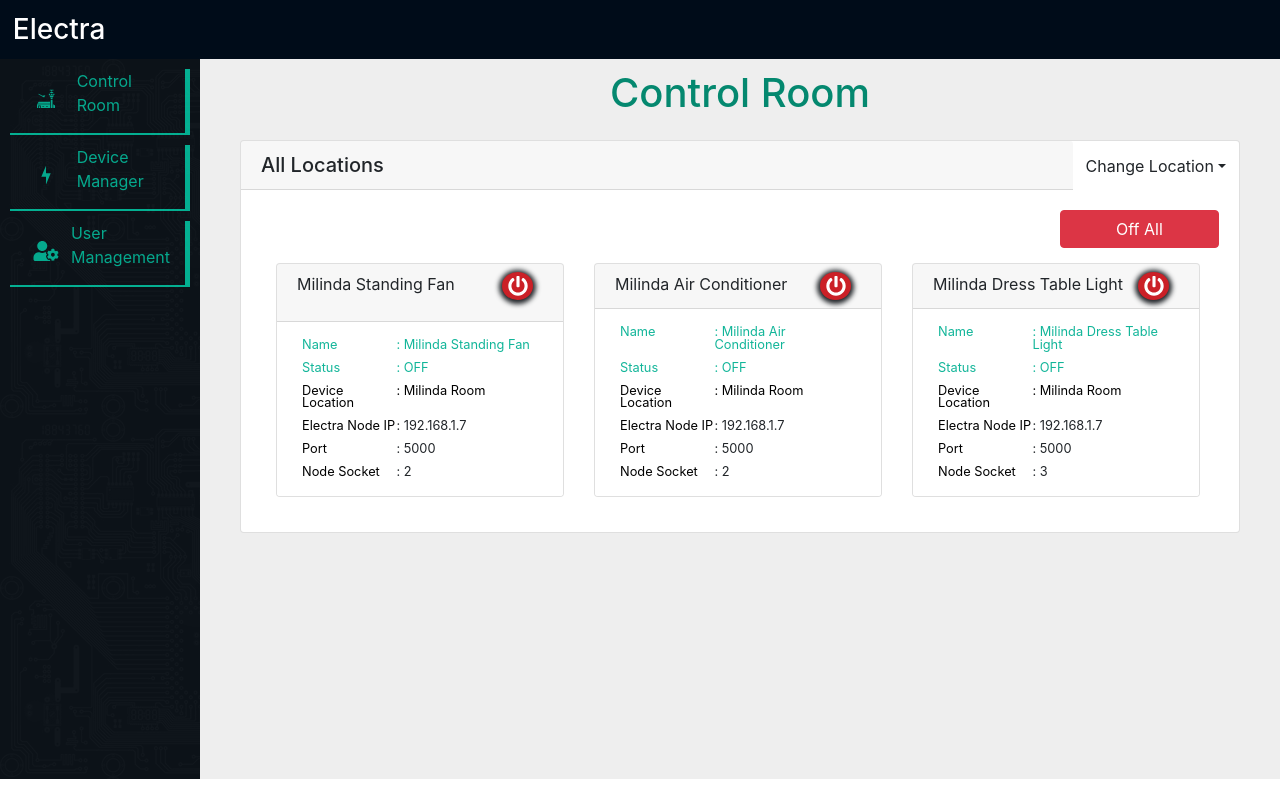
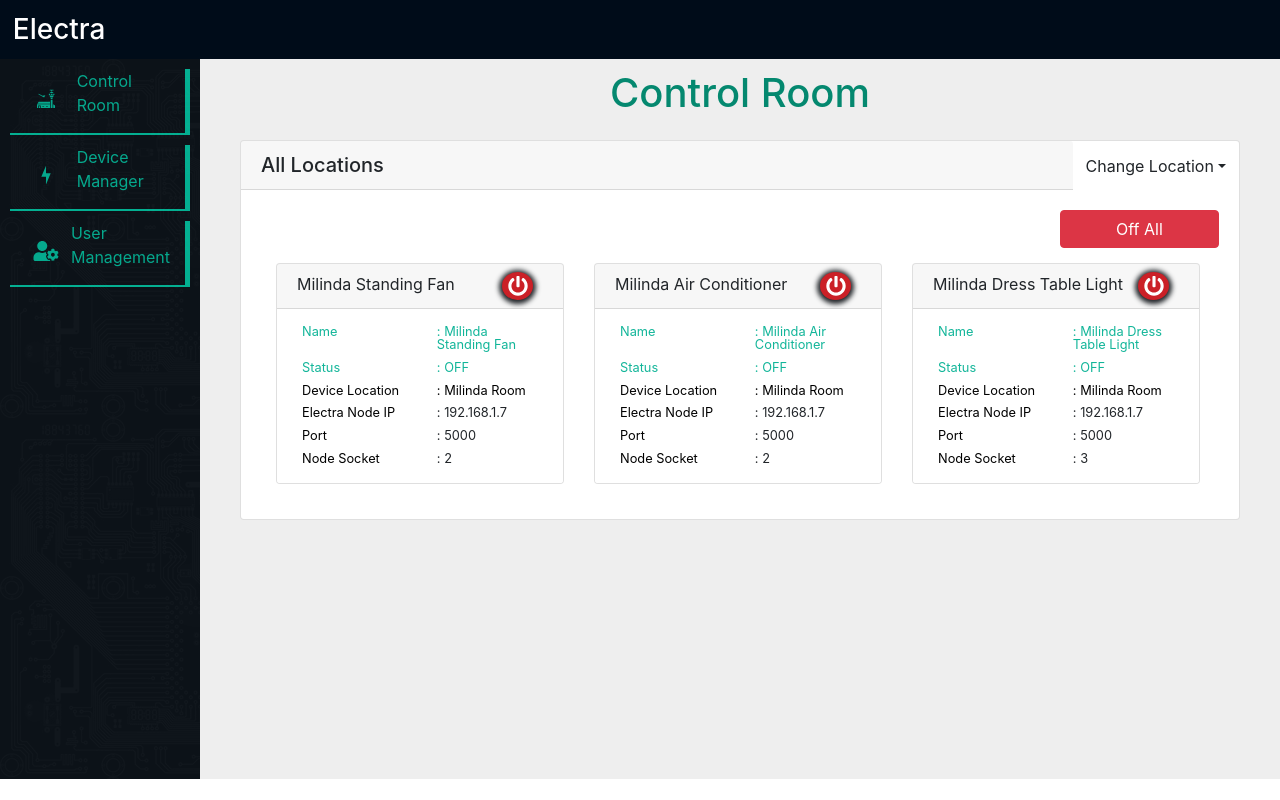
Before and after one commit to millesinghe/ElectraWeb, a React (Create React App) app: page / in a window 1280 px wide. Built offline with nearby package versions, Linux system fonts and the light colour scheme.

Commit message:
modified css

```diff
--- a/src/ContentDiv/ConDevice/DeviceManagerNode.css
+++ b/src/ContentDiv/ConDevice/DeviceManagerNode.css
@@ -10,7 +10,7 @@
 
 .keyName{
     /* padding: 0 25px 0 0; */
-    flex:2;
+    flex: 4 1;
     text-align: left;
 }
 
--- a/src/ContentDiv/ConDevice/ElectraDevice.js
+++ b/src/ContentDiv/ConDevice/ElectraDevice.js
@@ -53,7 +53,7 @@ export default class ElectraDevice extends Component {
                     <input></input>
                     <div className="marginGap" />
                 </div>
-                <div className="nodeRow">
+                <div className="nodeRow" style={{padding: '0px 50px 0 50px', margin: '15px'}}>
                     <button>Cancel</button>
                     <div className="marginGap" />
                     <button>Save</button>
--- a/src/ContentDiv/ConDevice/ElectraNode.js
+++ b/src/ContentDiv/ConDevice/ElectraNode.js
@@ -4,7 +4,7 @@ import './DeviceManagerNode.css'
 export default class ElectraNode extends Component {
     render() {
         return (
-            <div style={{paddingTop: "10px"}}>
+            <div style={{ paddingTop: "10px" }}>
                 <div className="nodeRow">
                     <div className="marginGap" />
                     <div className="keyName">Project</div>
@@ -33,11 +33,11 @@ export default class ElectraNode extends Component {
                     <input></input>
                     <div className="marginGap" />
                 </div>
-                <div className="nodeRow">
-                        <button>Cancel</button>
+                <div className="nodeRow" style={{padding: '0px 50px 0 50px', margin: '15px'}}>
+                    <button>Cancel</button>
                     <div className="marginGap" />
-                        <button>Save</button>
-                    </div>
+                    <button>Save</button>
+                </div>
             </div>
         )
     }
```
